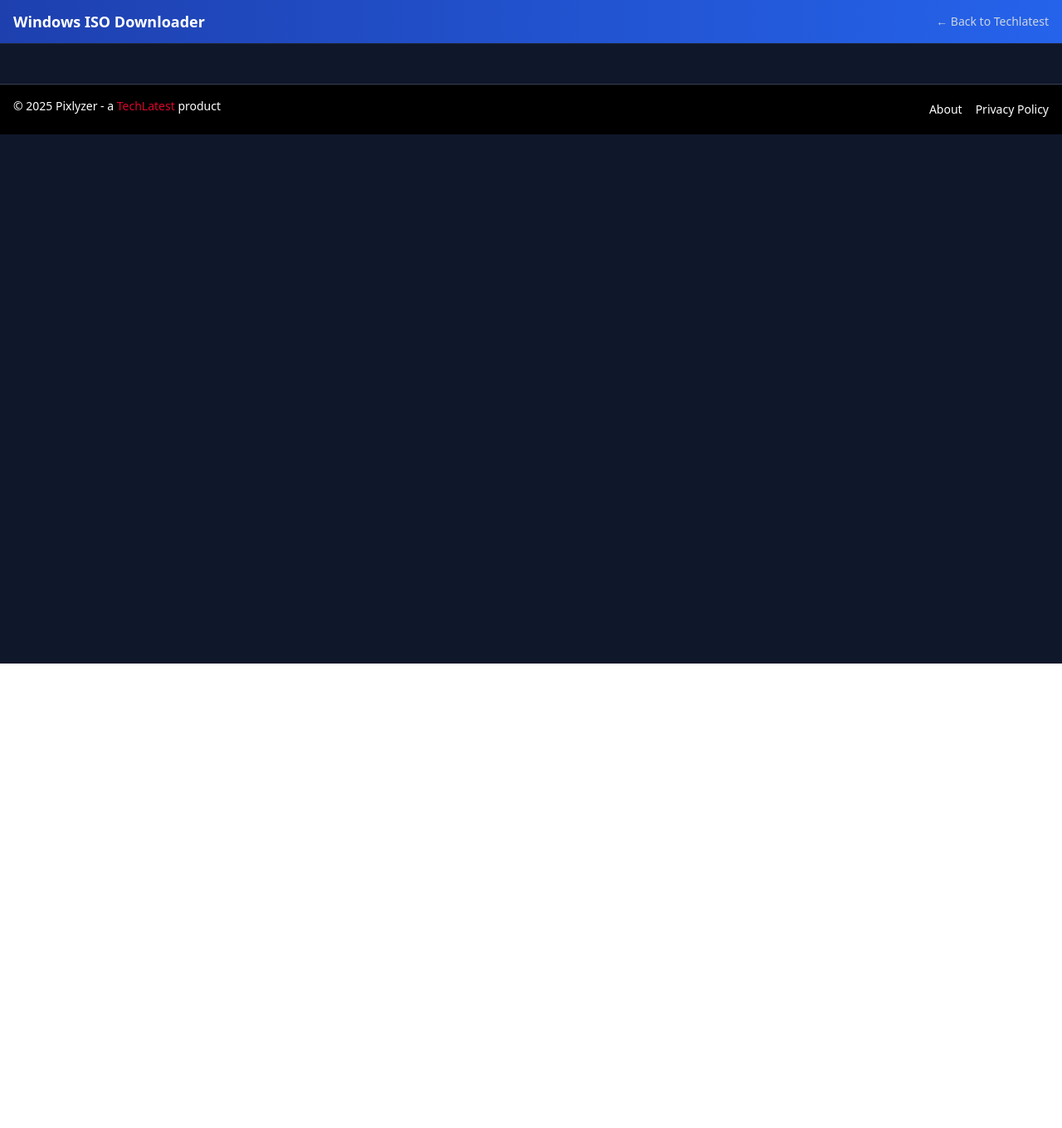
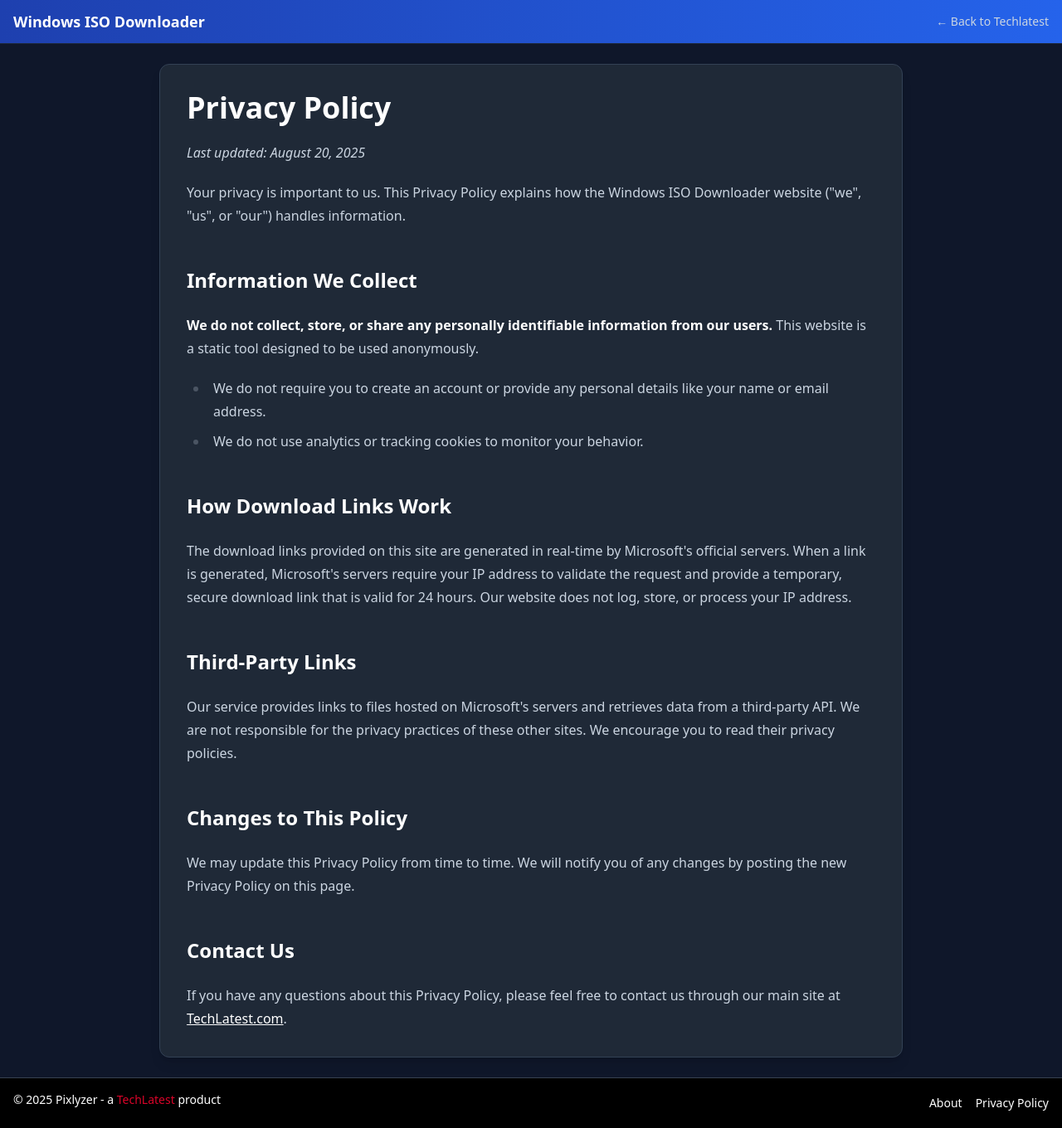
Before and after one commit to starkSV/msdl-new, a React (Vite) app in the folder msdl-frontend/: page /privacy-policy in a window 1280 px wide. Shown: the whole page at 83% size. Before the commit the page ends 800 px from the top, so only its background shows below. Built offline with nearby package versions, Linux system fonts and the light colour scheme.

Commit message:
Add About and Privacy Policy Page

```diff
--- a/msdl-frontend/src/App.jsx
+++ b/msdl-frontend/src/App.jsx
@@ -3,17 +3,21 @@
 import Footer from './components/Footer';
 import HomePage from './pages/HomePage';
 import ProductDetailPage from './pages/ProductDetailPage';
+import AboutPage from './pages/AboutPage';
+import PrivacyPolicyPage from './pages/PrivacyPolicyPage';
 
 function App() {
   const location = useLocation();
-  const isProductPage = location.pathname.startsWith('/product/');
+  const needsStickyFooter = location.pathname !== '/';
   return (
     <div className="bg-primary text-white min-h-screen flex flex-col">
       <Header />
-      <main className={`container mx-auto p-4 md:p-6 ${isProductPage ? 'flex-grow' : ''}`}>
+      <main className={`container mx-auto p-4 md:p-6 ${needsStickyFooter ? 'flex-grow' : ''}`}>
         <Routes>
           <Route path="/" element={<HomePage />} />
           <Route path="product/:productId" element={<ProductDetailPage />} />
+          <Route path="about" element={<AboutPage />} />
+          <Route path="privacy-policy" element={<PrivacyPolicyPage />} />
         </Routes>
       </main>
       <Footer />
--- a/msdl-frontend/src/components/Footer.jsx
+++ b/msdl-frontend/src/components/Footer.jsx
@@ -13,8 +13,8 @@
           product
         </p>
         <div className="space-x-4">
-          <a href="#" className="hover:text-accent">About</a>
-          <a href="#" className="hover:text-accent">Privacy Policy</a>
+          <a href="/about" className="hover:text-accent">About</a>
+          <a href="/privacy-policy" className="hover:text-accent">Privacy Policy</a>
         </div>
       </div>
     </footer>
--- /dev/null
+++ b/msdl-frontend/src/pages/AboutPage.jsx
@@ -0,0 +1,34 @@
+import React from 'react';
+
+const AboutPage = () => {
+  return (
+    // This container gives the page a "card" look
+    <div className="max-w-4xl mx-auto bg-gray-800 border border-slate-700 rounded-xl p-6 md:p-8 ">
+      <div className="prose prose-invert max-w-none text-slate-300">
+        <h1 className="text-4xl font-bold mb-4">About This Project</h1>
+
+        <h2>Our Mission</h2>
+        <p>
+          The goal of the Windows ISO Downloader is to provide a clean, modern, and user-friendly web platform that allows users to easily select and download a wide variety of official Microsoft Windows ISO files. We aim to offer a superior user experience to existing tools, with a fast interface and a clear, straightforward process.
+        </p>
+
+        <h2>Technology</h2>
+        <p>
+          This website was built using a modern technology stack to ensure a fast and reliable experience. The frontend is built with <strong>React</strong> and <strong>Vite</strong>, and styled with <strong>Tailwind CSS</strong> for a responsive and clean design.
+        </p>
+
+        <h2>Data Source</h2>
+        <p>
+          This tool acts as a user-friendly interface using the publicly available <strong>Massgrave API</strong> for all download requests. All download links are fetched in real-time and are generated directly by Microsoft's servers. We do not host any files. Full credit for the backend API goes to the Massgrave project.
+        </p>
+
+        <h2>A TechLatest Product</h2>
+        <p>
+          This project is proudly developed and maintained by the team at <a href="https://tech-latest.com" target="_blank" rel="noopener noreferrer">TechLatest</a>.
+        </p>
+      </div>
+    </div>
+  );
+};
+
+export default AboutPage;
--- /dev/null
+++ b/msdl-frontend/src/pages/PrivacyPolicyPage.jsx
@@ -0,0 +1,50 @@
+import React from 'react';
+
+const PrivacyPolicyPage = () => {
+  return (
+    // This container gives the page a "card" look
+    <div className="max-w-4xl mx-auto bg-gray-800 border border-slate-700 shadow-lg rounded-xl p-4 md:p-8">
+      <div className="prose prose-invert max-w-none text-slate-300">
+        <h1 className="text-4xl font-bold mb-4">Privacy Policy</h1>
+
+        <p>
+          <em>Last updated: August 20, 2025</em>
+        </p>
+        <p>
+          Your privacy is important to us. This Privacy Policy explains how the Windows ISO Downloader website ("we", "us", or "our") handles information.
+        </p>
+
+        <h2>Information We Collect</h2>
+        <p>
+          <strong>We do not collect, store, or share any personally identifiable information from our users.</strong> This website is a static tool designed to be used anonymously.
+        </p>
+        <ul>
+          <li>We do not require you to create an account or provide any personal details like your name or email address.</li>
+          <li>We do not use analytics or tracking cookies to monitor your behavior.</li>
+        </ul>
+
+        <h2>How Download Links Work</h2>
+        <p>
+          The download links provided on this site are generated in real-time by Microsoft's official servers. When a link is generated, Microsoft's servers require your IP address to validate the request and provide a temporary, secure download link that is valid for 24 hours. Our website does not log, store, or process your IP address.
+        </p>
+
+        <h2>Third-Party Links</h2>
+        <p>
+          Our service provides links to files hosted on Microsoft's servers and retrieves data from a third-party API. We are not responsible for the privacy practices of these other sites. We encourage you to read their privacy policies.
+        </p>
+
+        <h2>Changes to This Policy</h2>
+        <p>
+          We may update this Privacy Policy from time to time. We will notify you of any changes by posting the new Privacy Policy on this page.
+        </p>
+
+        <h2>Contact Us</h2>
+        <p>
+          If you have any questions about this Privacy Policy, please feel free to contact us through our main site at <a href="https://tech-latest.com" target="_blank" rel="noopener noreferrer">TechLatest.com</a>.
+        </p>
+      </div>
+    </div>
+  );
+};
+
+export default PrivacyPolicyPage;
```
